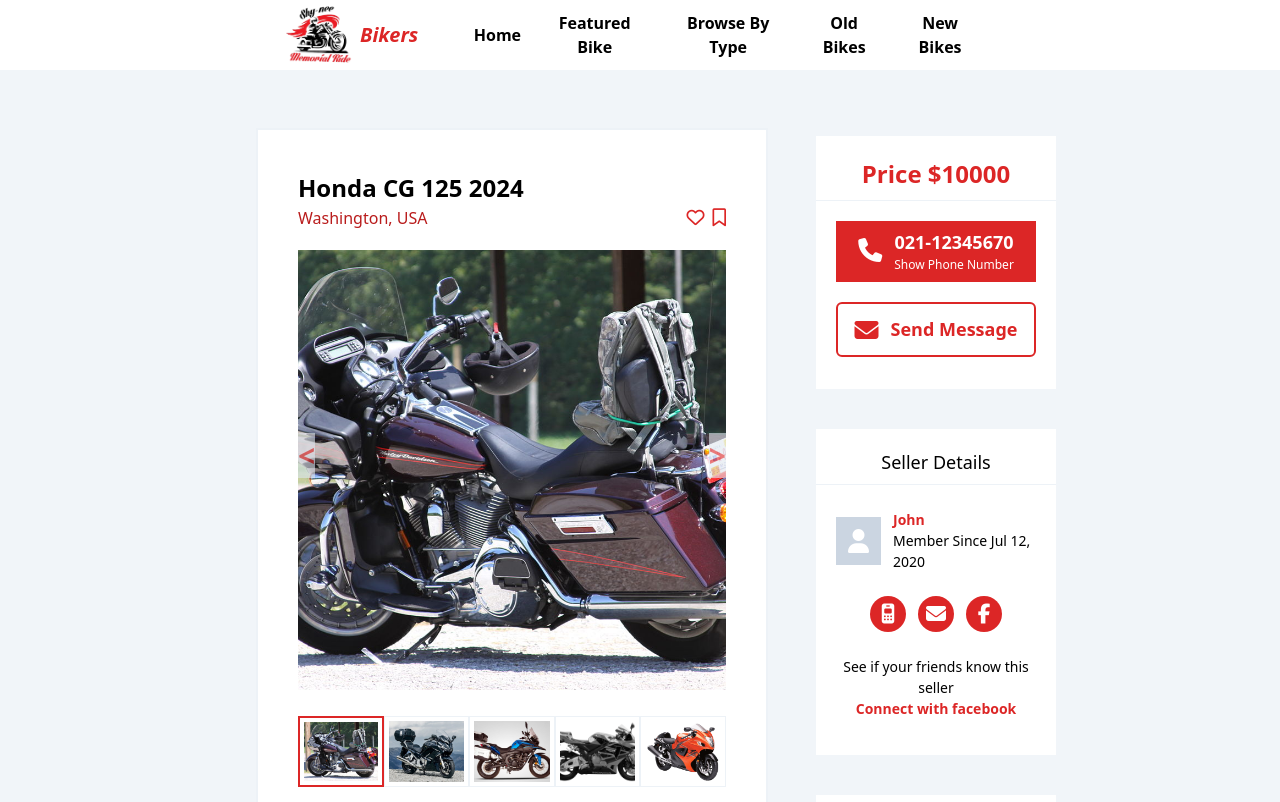
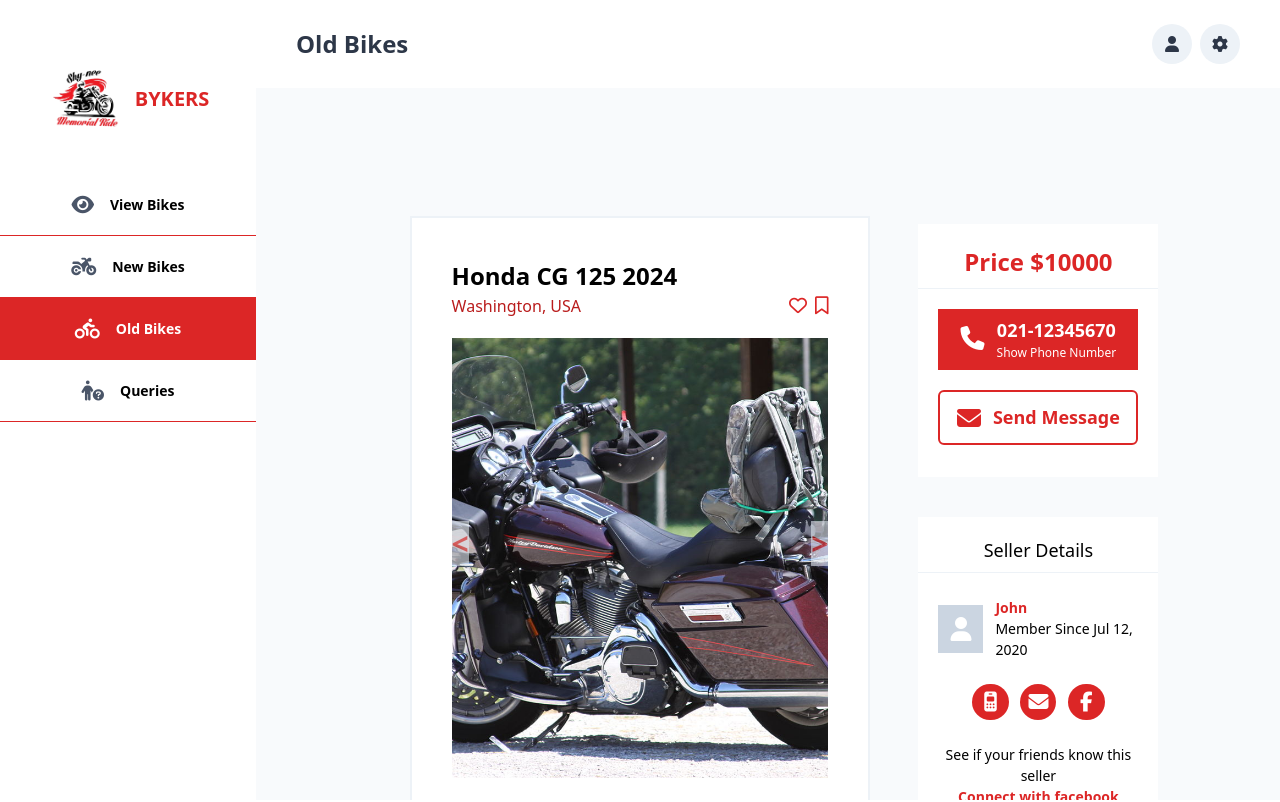
Before and after one commit to hammadyounas/bykers-app, a Next.js app: page /oldBikes in a window 1280 px wide. Shown: the top 802 px of the page. Built offline with nearby package versions, Linux system fonts and the light colour scheme.

Commit message:
changes in admin dashboard view

```diff
--- a/constant/AdminMenuItems.tsx
+++ b/constant/AdminMenuItems.tsx
@@ -6,14 +6,19 @@ export interface MenuItems {
 
 export const MenuItemsConstant: MenuItems[] = [
     {
+        title: 'View Bikes',
+        icon: 'fa-eye',
+        link: "/admin/viewBikes"
+    },
+    {
         title: 'New Bikes',
         icon: 'fa-motorcycle',
-        link: "#"
+        link: "/newBikes"
     },
     {
         title: 'Old Bikes',
-        icon: 'fa-motorcycle',
-        link: "#"
+        icon: 'fa-person-biking',
+        link: "/oldBikes"
     },
     {
         title: 'Queries',
--- a/src/components/pages/Admin/ViewBikes/ViewBikes.tsx
+++ b/src/components/pages/Admin/ViewBikes/ViewBikes.tsx
@@ -14,8 +14,8 @@ export default function ViewBikes() {
   ];
   return (
     <GridView>
-    <div className="  w-full bg-slate-100 pb-14 h-[100vh] overflow-y-scroll">
-      <Title title="View Bikes" />
+    <div className="  w-full bg-slate-100 pb-14">
+      <Title title="Admin Dashboard" />
       <div className="mt-10 mx-auto flex bg-white shadow-md w-[95%] flex-col items-center justify-center  max-lg:flex-col lg:w-[95%] lg:p-5 p-2">
         <div className="flex max-sm:flex-col justify-between items-center w-full">
           <div className="lg:w-[20%] w-[40%] max-sm:mb-2">
--- a/src/components/pages/Admin/ViewBikes/ViewBikesData.tsx
+++ b/src/components/pages/Admin/ViewBikes/ViewBikesData.tsx
@@ -1,6 +1,7 @@
 import PaginationUI from "@/components/ui/PaginationUI";
 import { bikesData } from "constant/viewBikeData";
 import React, { useState } from "react";
+import { useRouter } from "next/router";
 
 const ITEMS_PER_PAGE = 8;
 
@@ -9,6 +10,7 @@ const ViewBikesData: React.FC = () => {
     new Array(bikesData.length).fill(false)
   );
   const [currentPage, setCurrentPage] = useState(1);
+  const router = useRouter();
 
   const toggleDropdown = (index: number) => {
     setDropdownsVisible((prev) => {
@@ -23,6 +25,14 @@ const ViewBikesData: React.FC = () => {
     (currentPage - 1) * ITEMS_PER_PAGE,
     currentPage * ITEMS_PER_PAGE
   );
+
+  const handleItemClick = (bike: any) => {
+    if (bike.type === "New") {
+      router.push(`/newBikes`);
+    } else if (bike.type === "Old") {
+      router.push(`/oldBikes`);
+    }
+  };
 
   return (
     <div className="sm:w-full w-full mx-auto overflow-x-auto">
@@ -48,7 +58,8 @@ const ViewBikesData: React.FC = () => {
         {currentData.map((bike, index: number) => (
           <ul
             key={index}
-            className="flex items-center justify-between lg:text-sm sm:text-[0.6rem] text-[0.5rem] text-gray-900"
+            className="flex items-center justify-between lg:text-sm sm:text-[0.6rem] text-[0.5rem] text-gray-900 cursor-pointer"
+            onClick={() => handleItemClick(bike)}
           >
             <li className="w-1/5 border-t lg:py-6 px-1 py-2">{bike.title}</li>
             <li className="w-1/4 border-t lg:py-6 px-1 py-2">{bike.model}</li>
--- a/src/components/pages/NewBikes.tsx/NewBikes.tsx
+++ b/src/components/pages/NewBikes.tsx/NewBikes.tsx
@@ -1,6 +1,5 @@
 import React from 'react';
 
-import Footer from '../Footer/Footer';
 import Alternatives from './Alternatives';
 import BikesAds from './BikesAds';
 import Colors from './Colors';
@@ -17,7 +16,7 @@ import Specifications from './Specifications';
 
 export default function NewBikes() {
   return (
-    <div className="flex min-h-screen w-full flex-col justify-center pt-20 max-lg:flex-col sm:pt-32">
+    <div className="flex min-h-screen w-full flex-col justify-center py-20 max-lg:flex-col sm:py-32">
       <ImageSlider />
       <Price />
       <ProsAndCons />
@@ -31,7 +30,7 @@ export default function NewBikes() {
       <Faq />
       <Alternatives />
       <BikesAds />
-      <Footer />
+      {/* <Footer /> */}
     </div>
   );
 }
--- a/src/components/pages/OldBikes/BikeDetailSection.tsx
+++ b/src/components/pages/OldBikes/BikeDetailSection.tsx
@@ -2,7 +2,7 @@ import React from 'react';
 
 export default function BikeDetailSection() {
   return (
-    <div className="max-sm:mx- p-2 max-lg:p-10 max-sm:p-3 lg:w-[30%] xl:w-[20%]">
+    <div className="max-sm:mx- p-2 max-lg:p-10 max-sm:p-3 lg:w-[30%] xl:w-[25%]">
       {/* price and contact detail section */}
       <div className="w-full bg-white py-3">
         <div className=" border-b p-2">
--- a/src/components/pages/OldBikes/ImageSlider.tsx
+++ b/src/components/pages/OldBikes/ImageSlider.tsx
@@ -52,7 +52,7 @@ const ImageSlider = () => {
   };
 
   return (
-    <div className="relative mx-3 border-2 border-gray-200 bg-white p-2 sm:mx-10 sm:p-10 lg:w-[50%] xl:w-[40%]">
+    <div className="relative mx-3 border-2 border-gray-200 bg-white p-2 sm:mx-10 sm:p-10 lg:w-[50%] xl:w-[45%]">
       <h1 className=" text-base font-bold text-black sm:text-lg lg:text-2xl">
         Honda CG 125 2024
       </h1>
--- a/src/components/pages/OldBikes/OldBike.tsx
+++ b/src/components/pages/OldBikes/OldBike.tsx
@@ -1,6 +1,5 @@
 import React from 'react';
 
-import Footer from '../Footer/Footer';
 import BikeDetailSection from './BikeDetailSection';
 import ImageSlider from './ImageSlider';
 import SimilarAds from './SimilarAds';
@@ -8,14 +7,14 @@ import SimilarAds from './SimilarAds';
 export default function OldBike() {
   return (
     <>
-      <div className="flex min-h-screen w-full justify-center bg-slate-100 pt-20 max-lg:flex-col sm:pt-32">
+      <div className="flex min-h-screen w-full justify-center bg-slate-50 pt-20 max-lg:flex-col sm:pt-32">
         <ImageSlider />
         <BikeDetailSection />
       </div>
 
-      <div className=" mx-auto w-full bg-slate-100 pt-10  lg:pt-20">
+      <div className=" mx-auto w-full bg-slate-100 py-10  lg:py-20">
         <SimilarAds />
-        <Footer />
+        {/* <Footer /> */}
       </div>
     </>
   );
--- a/src/components/pages/OldBikes/SimilarAds.tsx
+++ b/src/components/pages/OldBikes/SimilarAds.tsx
@@ -3,7 +3,7 @@ import React from 'react';
 
 export default function SimilarAds() {
   return (
-    <div className="mx-auto w-[95%] md:w-[90%] lg:w-[80%] xl:w-[60%]">
+    <div className="mx-auto w-[95%] md:w-[90%] lg:w-[80%] xl:w-[70%]">
       <h1 className="text-lg font-medium text-gray-800 sm:text-xl lg:text-2xl">
         SIMILAR ADS
       </h1>
--- a/src/components/ui/GridView.tsx
+++ b/src/components/ui/GridView.tsx
@@ -1,22 +1,26 @@
 import { MenuItemsConstant } from 'constant/AdminMenuItems';
 import Image from 'next/image';
+import Link from 'next/link';
+import { useRouter } from 'next/router';
 import React, { useState } from 'react';
 
 export default function GridView({ children }: { children: React.ReactNode }) {
   const [isMenuOpen, setIsMenuOpen] = useState(false);
+  const router = useRouter();
 
   const toggleMenu = () => {
     setIsMenuOpen(!isMenuOpen);
   };
 
   return (
-    <div className='grid grid-cols-5'>
+    <div className='flex h-screen'>
       <div
         className={`${
-          isMenuOpen ? "col-span-5 block h-screen" : "hidden lg:block col-span-1 "
-        } bg-white `}
+          isMenuOpen ? "block h-screen" : "hidden lg:block"
+        } bg-white h-full overflow-y-auto w-full lg:w-[20%] shadow-md`}
       >
-        <div className="flex justify-between items-center xl:mt-16 lg:mt-10 mt-16 px-4">
+        <div className="flex justify-center items-center xl:mt-16 lg:mt-10 mt-16 px-4">
+          <Link href={'/'}>
           <div className="flex items-center">
             <Image
               src="/assets/Images/logo.png"
@@ -29,26 +33,27 @@ export default function GridView({ children }: { children: React.ReactNode }) {
               <p>BYKERS</p>
             </div>
           </div>
+          </Link>
         </div>
-        <div className={`mt-10 w-full text-center lg:block ${isMenuOpen ? 'block' : 'hidden'}`}>
+        <div className={`mt-10 w-full text-center ${isMenuOpen ? 'block' : 'hidden lg:block'}`}>
           {MenuItemsConstant.map((item, index) => (
-            <div
-              key={index}
-              className='w-full flex py-5 items-center justify-center border-b border-secondary-light cursor-pointer hover:bg-secondary-light hover:text-white'
-            >
-              <i className={`fa-solid ${item.icon} pr-4 text-gray-700 text-xl `}></i>
-              <p className='block sm:text-sm text-xs font-semibold hover:text-white'>{item.title}</p>
+            <Link href={item.link} key={index}>
+              <div className={`w-full flex py-5 items-center justify-center border-b border-secondary-light cursor-pointer hover:bg-slate-100 hover:text-gray-800 ${router.pathname === item.link ? 'bg-secondary-light text-white' : ''}`}>
+                <i className={`fa-solid ${item.icon} pr-4 text-gray-700 text-xl ${router.pathname === item.link ? ' text-white' : ''}` }></i>
+                <p className='block sm:text-sm text-xs font-semibold'>{item.title}</p>
               </div>
+            </Link>
           ))}
         </div>
       </div>
+
       <div className="lg:hidden absolute z-50 flex justify-between items-center sm:m-2 text-2xl lg:mt-0 lg:ml-0 top-0 left-4">
         <button onClick={toggleMenu} className="text-gray-700 focus:outline-none">
           <i className={`fa-solid ${isMenuOpen ? 'fa-times' : 'fa-bars'} xl:text-2xl text-base`}></i>
         </button>
       </div>
 
-      <div className='lg:col-span-4 col-span-5'>
+      <div className='flex-1 h-full overflow-y-auto'>
         {children}
       </div>
     </div>
--- a/src/components/ui/Title.tsx
+++ b/src/components/ui/Title.tsx
@@ -2,14 +2,14 @@ import React from 'react'
 
 export default function Title({title}: {title: string}) {
     return (
-        <div className='w-[95%] max mx-auto bg-white  lg:py-6 py-4 lg:px-10 px-2 flex justify-between items-center'>
+        <div className='w-[100%] max mx-auto bg-white shadow-md lg:py-6 py-4 lg:px-10 px-2 flex justify-between items-center'>
             <div className='max-lg:pt-5'>
             <p className='lg:text-2xl sm:text-xl text-lg font-semibold text-gray-800'>{title}</p>
             </div>
 
             <div className=' max-lg:pt-5  flex cursor-pointer'>
-            <i className="fa-solid fa-user sm:w-10 sm:h-10 h-7 w-7 bg-gray-200 flex items-center justify-center text-center rounded-full text-secondary-light text-center max-sn:text-sm"></i>
-            <i className="fa-solid fa-gear ml-2 sm:w-10 sm:h-10 h-7 w-7 bg-gray-200 flex items-center justify-center text-center rounded-full text-secondary-light text-center max-sn:text-sm"></i>
+            <i className="fa-solid fa-user sm:w-10 sm:h-10 h-7 w-7 bg-gray-200 flex items-center justify-center text-center rounded-full text-gray-800 max-sn:text-sm"></i>
+            <i className="fa-solid fa-gear ml-2 sm:w-10 sm:h-10 h-7 w-7 bg-gray-200 flex items-center justify-center text-center rounded-full text-gray-800 max-sn:text-sm"></i>
             </div>
         </div>
     )
--- a/src/pages/oldBikes.tsx
+++ b/src/pages/oldBikes.tsx
@@ -1,13 +1,17 @@
-import React from 'react';
+import React from "react";
 
-import Navbar from '@/components/pages/Header/Navbar';
-import OldBike from '@/components/pages/OldBikes/OldBike';
+import OldBike from "@/components/pages/OldBikes/OldBike";
+import GridView from "../components/ui/GridView";
+import Title from "../components/ui/Title";
 
 export default function oldBikes() {
   return (
     <div>
-      <Navbar />
-      <OldBike />
+      {/* <Navbar /> */}
+      <GridView>
+        <Title title="Old Bikes" />
+        <OldBike />
+      </GridView>
     </div>
   );
 }
```
Also changed, not shown: src/pages/newBikes.tsx (+9 -5 lines). Lines whose indentation alone changed are shown as unchanged.
